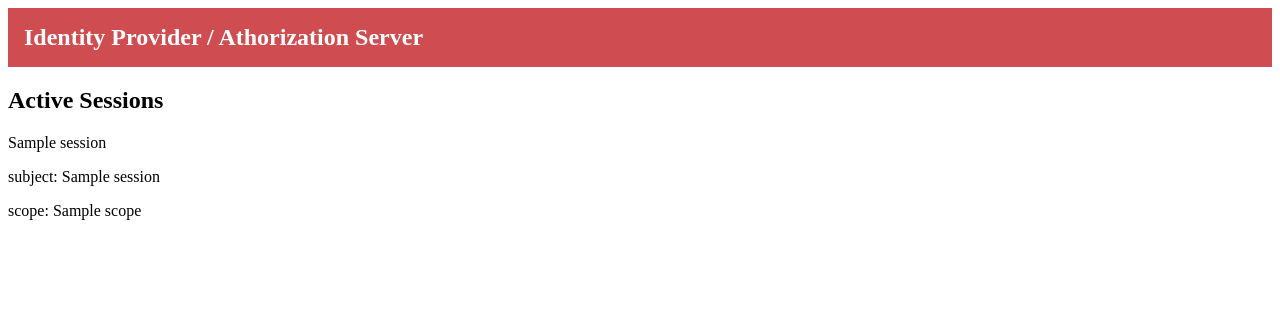
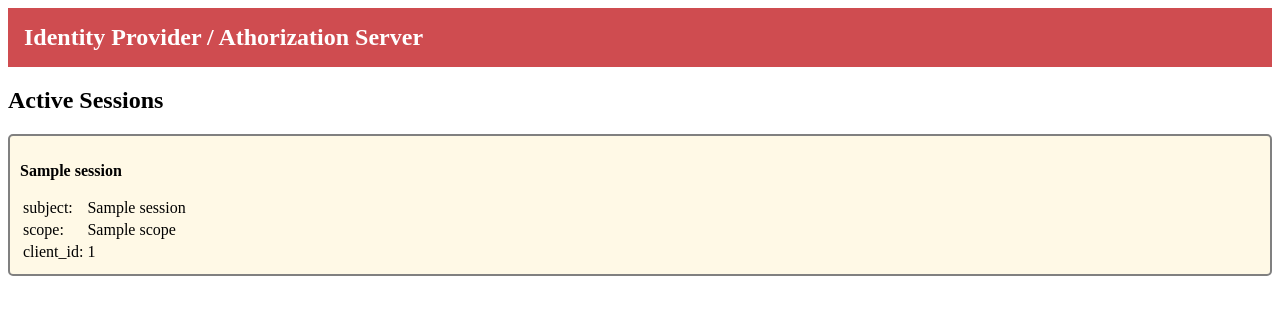
Before and after one commit to michaelvl/oidc-oauth2-workshop, a Flask app: template idp-auth-server/app/templates/index.html in a window 1280 px wide. Shown: the top 327 px of the page. Run offline with Flask 2, Linux system fonts and the light colour scheme; the template is opened without the code that fills it: most values are stand-ins (such as "Sample title", 1, 10 or a date in 2020).

Commit message:
Improve layout of list of active sessions

```diff
--- a/idp-auth-server/app/templates/index.html
+++ b/idp-auth-server/app/templates/index.html
@@ -29,9 +29,14 @@
 
     {% if sessions %}
     {% for session in sessions %}
-    <p> {{ session }} </p>
-    <p> subject: {{ sessions[session].subject }} </p>
-    <p> scope: {{ sessions[session].scope }} </p>
+    <div class="framed">
+      <p><b> {{ session }} </b></p>
+      <table>
+	<tr><td>subject:</td><td> {{ sessions[session].subject }} </td></tr>
+	<tr><td>scope:</td><td> {{ sessions[session].scope }} </td></tr>
+	<tr><td>client_id:</td><td> {{ sessions[session].client_id }} </td></tr>
+      </table>
+    </div>
     {% endfor %}
     {% else %}
     No active sessions.
```
